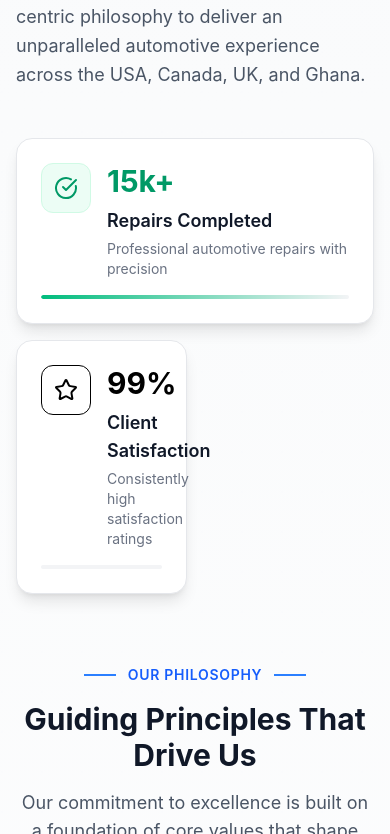
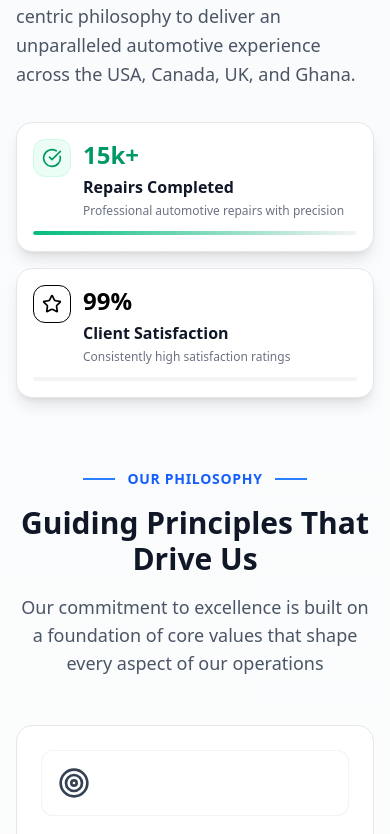
Before and after one commit to sharleenwangui-sm/car-autoservice, a React (Vite) app: page / in a window 390 px wide. Shown: the part 1790-2624 px from the top of the page. Built offline with nearby package versions, Linux system fonts and the light colour scheme.

Commit message:
Changed Loading Screen and Updated Responsiveness

```diff
--- a/src/components/sections/About.jsx
+++ b/src/components/sections/About.jsx
@@ -172,7 +172,7 @@ export function About() {
 
       <div className="max-w-7xl mx-auto px-4 sm:px-6 lg:px-8 relative z-10">
         {/* Header Section */}
-        <div className="grid grid-cols-1 lg:grid-cols-2 gap-12 lg:gap-20 items-center mb-16 lg:mb-24">
+        <div className="grid grid-cols-1 lg:grid-cols-2 gap-8 lg:gap-20 items-center mb-16 lg:mb-24">
           <div>
             <div className="inline-flex items-center gap-3 mb-4">
               <div className="w-8 h-0.5 bg-emerald-500"></div>
@@ -202,8 +202,11 @@ export function About() {
             </div>
           </div>
 
-          {/* Enhanced Stats Grid */}
-          <div ref={statsRef} className="grid grid-cols-2 gap-4 md:gap-6">
+          {/* FIXED: Enhanced Stats Grid - Now responsive */}
+          <div
+            ref={statsRef}
+            className="grid grid-cols-1 sm:grid-cols-2 gap-4 md:gap-6"
+          >
             {stats.map((stat, index) => {
               const Icon = stat.icon;
               const numericValue = parseInt(stat.value.replace(/[^\d]/g, ""));
@@ -212,24 +215,24 @@ export function About() {
               return (
                 <div
                   key={index}
-                  className={`bg-white p-6 rounded-2xl border border-gray-200 shadow-lg hover:shadow-xl transition-all duration-500 hover:-translate-y-1 ${
-                    index === 0 ? "col-span-2 md:col-span-1" : ""
-                  }`}
+                  className="bg-white p-4 sm:p-6 rounded-2xl border border-gray-200 shadow-lg hover:shadow-xl transition-all duration-500 hover:-translate-y-1"
                   style={{
                     transitionDelay: `${stat.delay}ms`,
                   }}
                 >
-                  <div className="flex items-start gap-4">
+                  <div className="flex items-start gap-3 sm:gap-4">
                     <div
-                      className={`p-3 rounded-xl bg-${stat.color}-50 border border-${stat.color}-100`}
+                      className={`p-2 sm:p-3 rounded-xl bg-${stat.color}-50 border border-${stat.color}-100 flex-shrink-0`}
                     >
-                      <Icon className={`w-6 h-6 text-${stat.color}-600`} />
+                      <Icon
+                        className={`w-5 h-5 sm:w-6 sm:h-6 text-${stat.color}-600`}
+                      />
                     </div>
 
-                    <div>
-                      <div className="flex items-baseline gap-2">
+                    <div className="min-w-0 flex-1">
+                      <div className="flex items-baseline gap-1 sm:gap-2">
                         <span
-                          className={`text-3xl md:text-4xl font-bold text-${stat.color}-600`}
+                          className={`text-2xl sm:text-3xl md:text-4xl font-bold text-${stat.color}-600`}
                         >
                           <ProgressiveCounter
                             target={stat.value}
@@ -238,17 +241,17 @@ export function About() {
                           />
                         </span>
                       </div>
-                      <h4 className="text-lg font-semibold text-gray-900 mt-2">
+                      <h4 className="text-base sm:text-lg font-semibold text-gray-900 mt-1 sm:mt-2">
                         {stat.label}
                       </h4>
-                      <p className="text-sm text-gray-500 mt-1">
+                      <p className="text-xs sm:text-sm text-gray-500 mt-1">
                         {stat.description}
                       </p>
                     </div>
                   </div>
 
                   {/* Progress indicator */}
-                  <div className="mt-4 h-1 bg-gray-100 rounded-full overflow-hidden">
+                  <div className="mt-3 sm:mt-4 h-1 bg-gray-100 rounded-full overflow-hidden">
                     <div
                       className={`h-full bg-gradient-to-r from-${stat.color}-500 to-${stat.color}-600 rounded-full transition-all duration-2000`}
                       style={{
--- a/src/components/sections/Services.jsx
+++ b/src/components/sections/Services.jsx
@@ -254,23 +254,6 @@ const ServiceCarousel = () => {
         </div>
 
         {/* Navigation Arrows */}
-        <button
-          onClick={prevSlide}
-          disabled={isAnimating}
-          className="absolute left-0 top-1/2 -translate-y-1/2 -translate-x-4 md:-translate-x-6 w-10 h-10 md:w-12 md:h-12 bg-white rounded-full shadow-lg flex items-center justify-center text-gray-700 hover:bg-gray-50 transition-all disabled:opacity-50"
-          aria-label="Previous service"
-        >
-          {/* <ChevronLeft className="w-5 h-5 md:w-6 md:h-6" /> */}
-        </button>
-
-        <button
-          onClick={nextSlide}
-          disabled={isAnimating}
-          className="absolute right-0 top-1/2 -translate-y-1/2 translate-x-4 md:translate-x-6 w-10 h-10 md:w-12 md:h-12 bg-white rounded-full shadow-lg flex items-center justify-center text-gray-700 hover:bg-gray-50 transition-all disabled:opacity-50"
-          aria-label="Next service"
-        >
-          {/* <ChevronRight className="w-5 h-5 md:w-6 md:h-6" /> */}
-        </button>
       </div>
 
       {/* Mobile Dots Indicator */}
--- a/src/index.css
+++ b/src/index.css
@@ -21,4 +21,13 @@ body {
 
 * {
   box-sizing: border-box;
+  html {
+    font-size: 16px;
+  }
+  body {
+    margin: 0;
+    padding: 0;
+    line-height: 1.5;
+    font-family: system-ui;
+  }
 }
```
